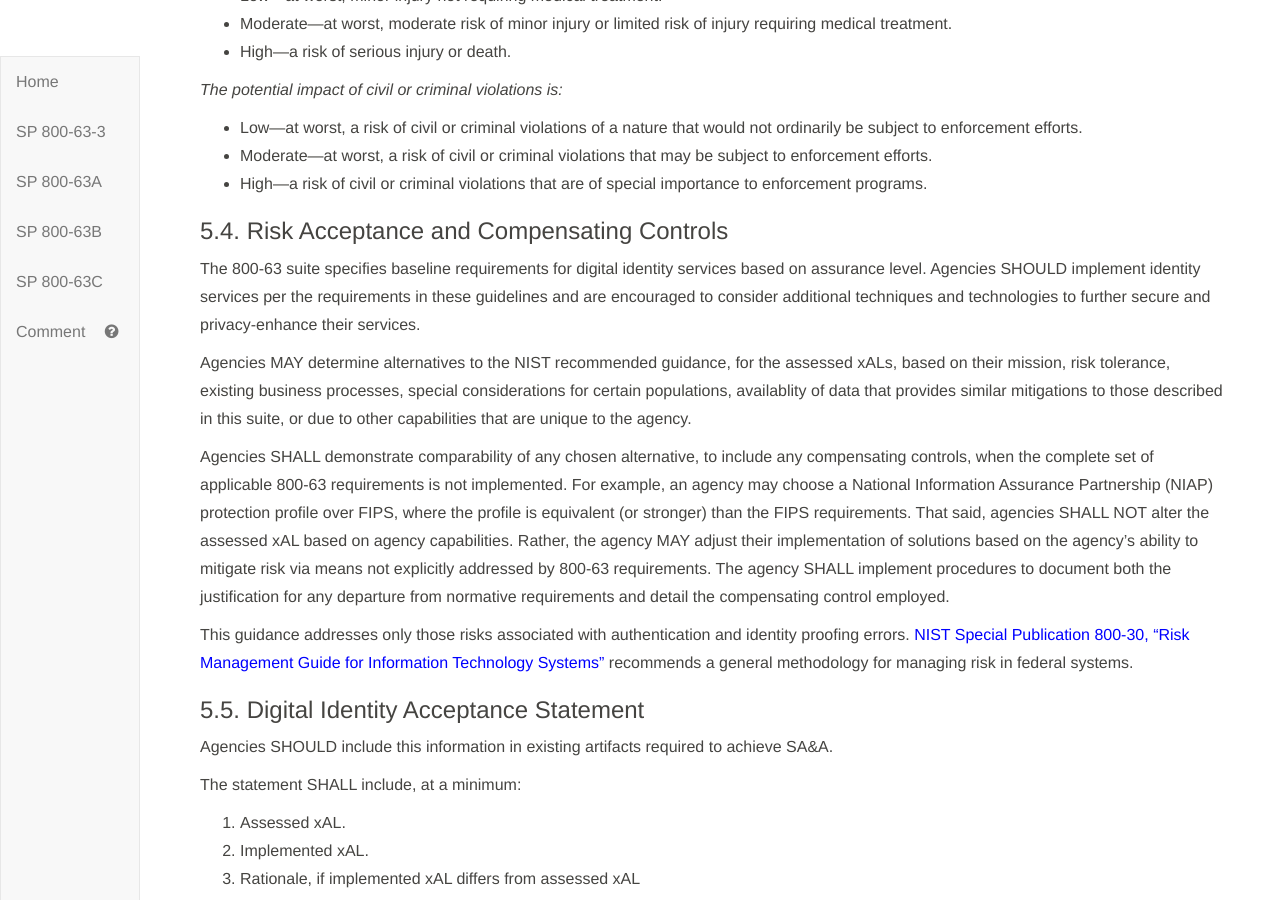
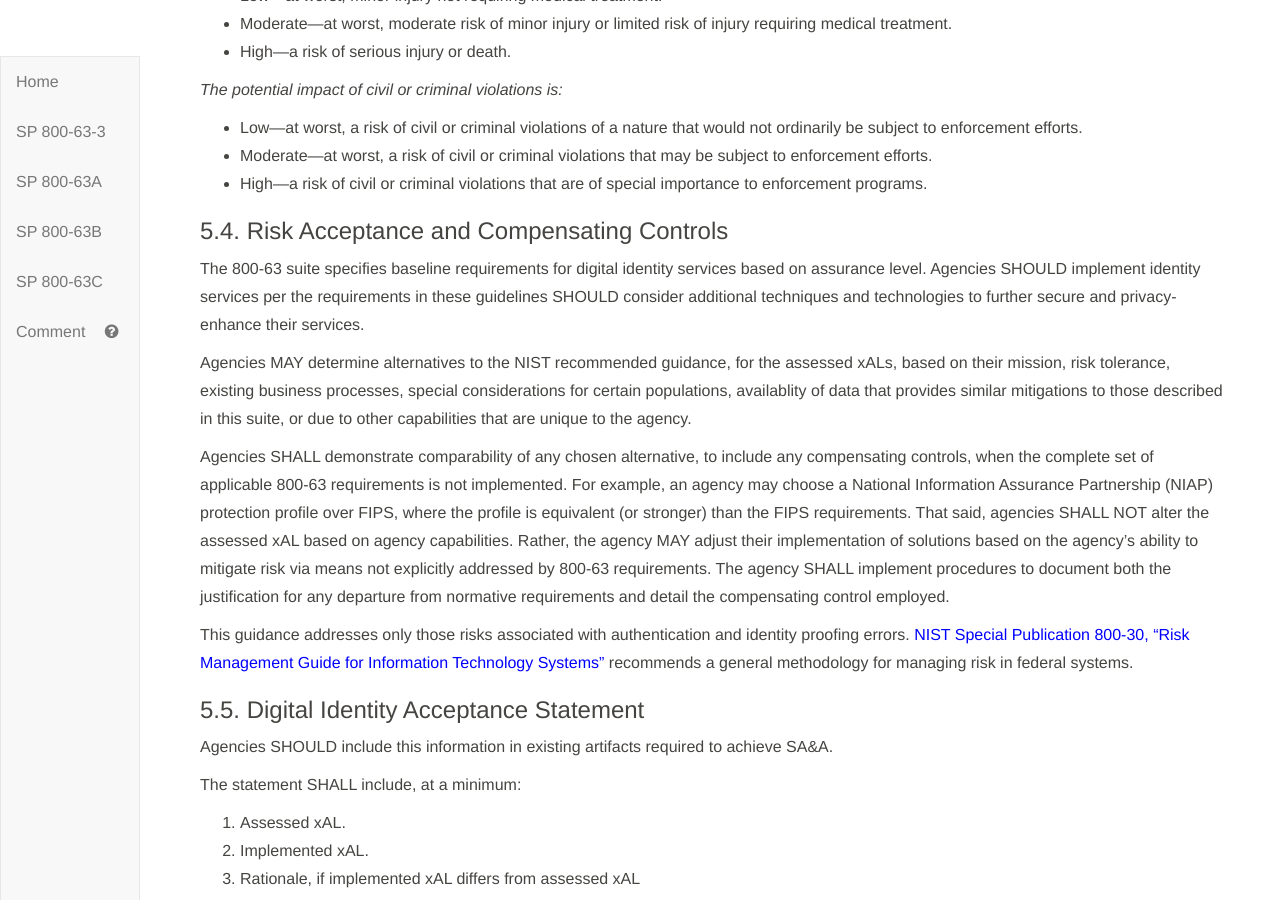
Before and after one commit to usnistgov/800-63-3, a Jekyll site: the page built from sp800-63-3/sec5_DIRM.md, in a window 1280 px wide and 900 px high, scrolled down 4585 px. Built offline with Jekyll 4.4.1, drawn with Linux system fonts in a browser that asks for light colours; our own code applies the rules of GitHub Pages for plain Markdown files.

Commit message:
Closes #1709

```diff
--- a/sp800-63-3/sec5_DIRM.md
+++ b/sp800-63-3/sec5_DIRM.md
@@ -135,7 +135,7 @@ _The potential impact of civil or criminal violations is:_
 
 ### 5.4. Risk Acceptance and Compensating Controls
 
-The 800-63 suite specifies baseline requirements for digital identity services based on assurance level.  Agencies SHOULD implement identity services per the requirements in these guidelines and are encouraged to consider additional techniques and technologies to further secure and privacy-enhance their services.
+The 800-63 suite specifies baseline requirements for digital identity services based on assurance level.  Agencies SHOULD implement identity services per the requirements in these guidelines SHOULD consider additional techniques and technologies to further secure and privacy-enhance their services.
 
 Agencies MAY determine alternatives to the NIST recommended guidance, for the assessed xALs, based on their mission, risk tolerance, existing business processes, special considerations for certain populations, availablity of data that provides similar mitigations to those described in this suite, or due to other capabilities that are unique to the agency.
 
```
